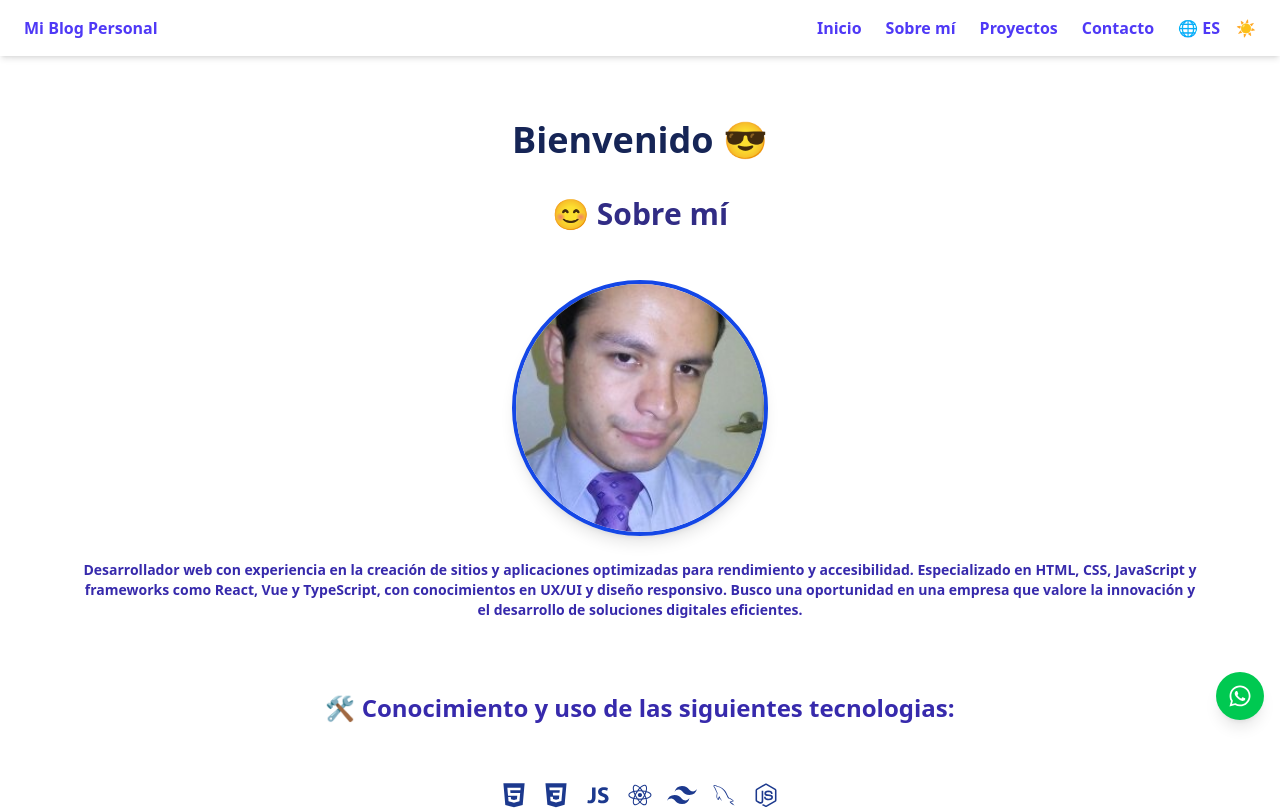
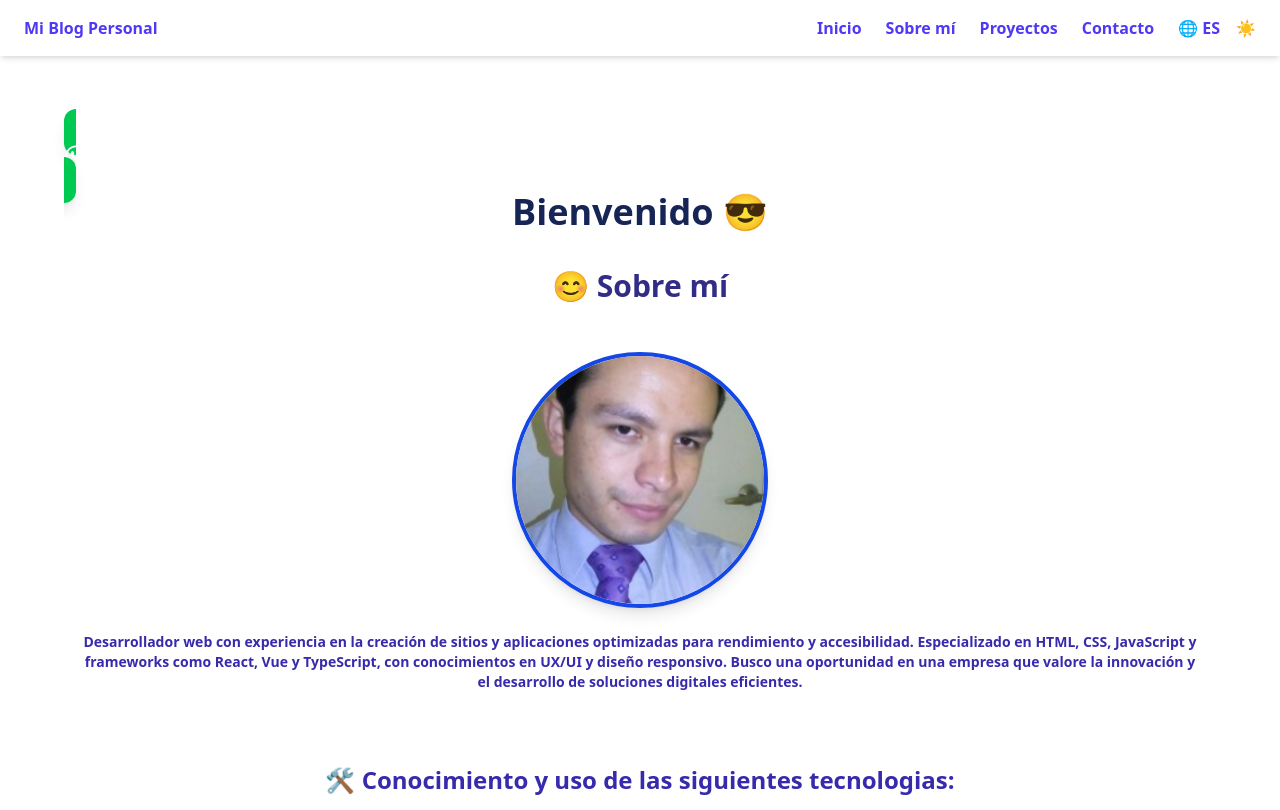
Before and after one commit to JCesar206/myPersonalBlog, a React (Vite) app: page / in a window 1280 px wide. Shown: the top 810 px of the page. Built offline with nearby package versions, Linux system fonts and the light colour scheme; the HTML template or start-up script is replaced by a standard one.

Commit message:
Se modifica botón de Whatsapp de app principal

```diff
--- a/src/App.jsx
+++ b/src/App.jsx
@@ -29,7 +29,7 @@ function App() {
 
 <main className="container mx-auto p-6 lg:p-16">
   {/* Botón flotante Whatsapp */}
-    <a href="https://wa.me/5217221828896" target="_blank" className="fixed bottom-20 right-4 bg-green-500 text-white p-3 rounded-full shadow-lg hover:bg-green-600"><FaWhatsapp size={24} /></a>
+    <a href="https://wa.me/5217221828896" target="_blank" className="sticky bottom-10 right-4 bg-green-500 text-white p-3 rounded-full shadow-lg hover:bg-green-600"><FaWhatsapp size={24} title="Contactame"/></a>
   {/* About me */}
   <section id="home" className="items-center text-center font-extrabold text-4xl text-blue-950 dark:text-white hover:text-purple-400 pb-6">{texts[language].home1} 😎</section>
   <section id="about" className="min-h-[80vh] flex flex-col items-center justify-center text-center pb-12 px-4 py-3">
```
